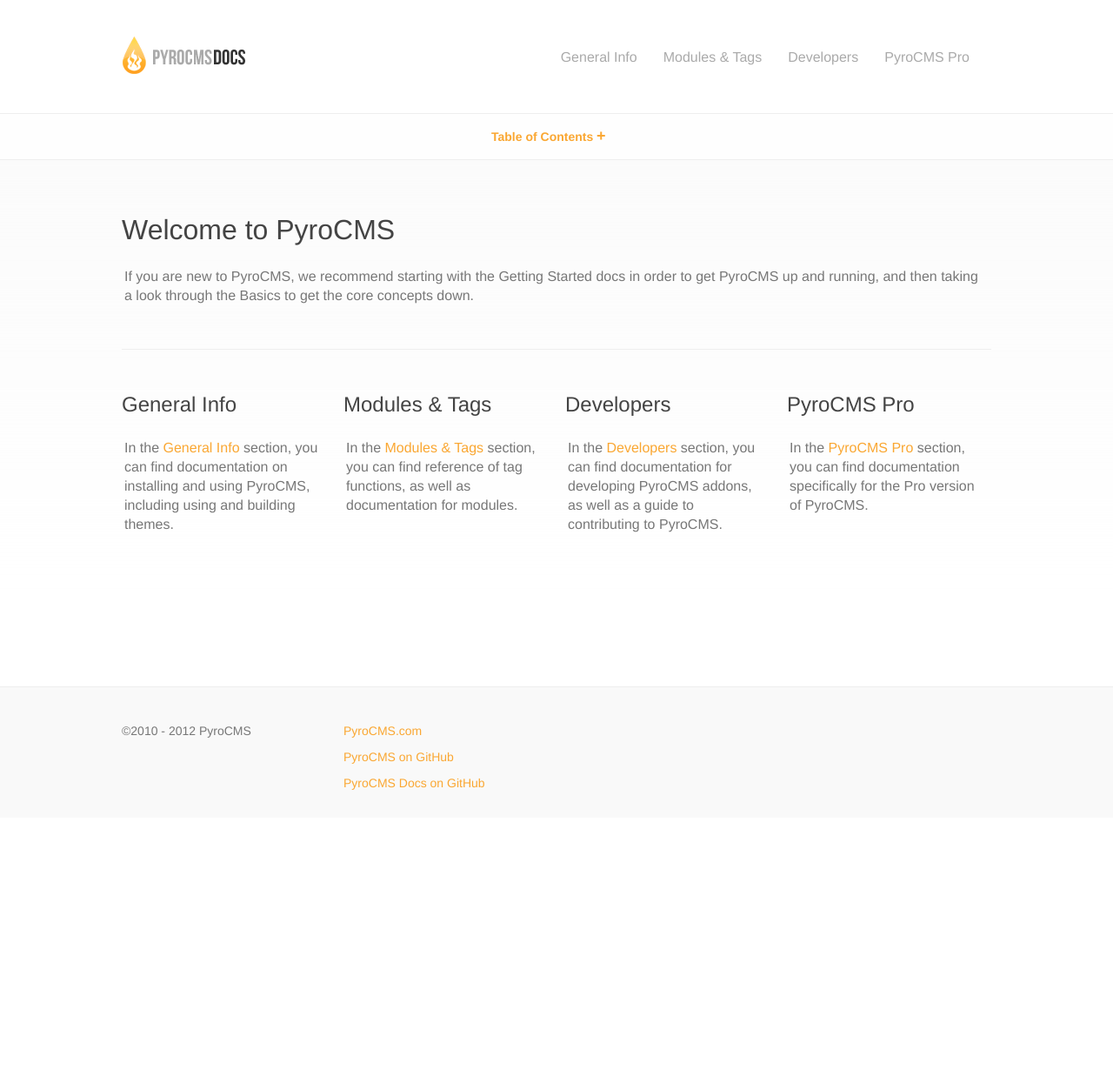
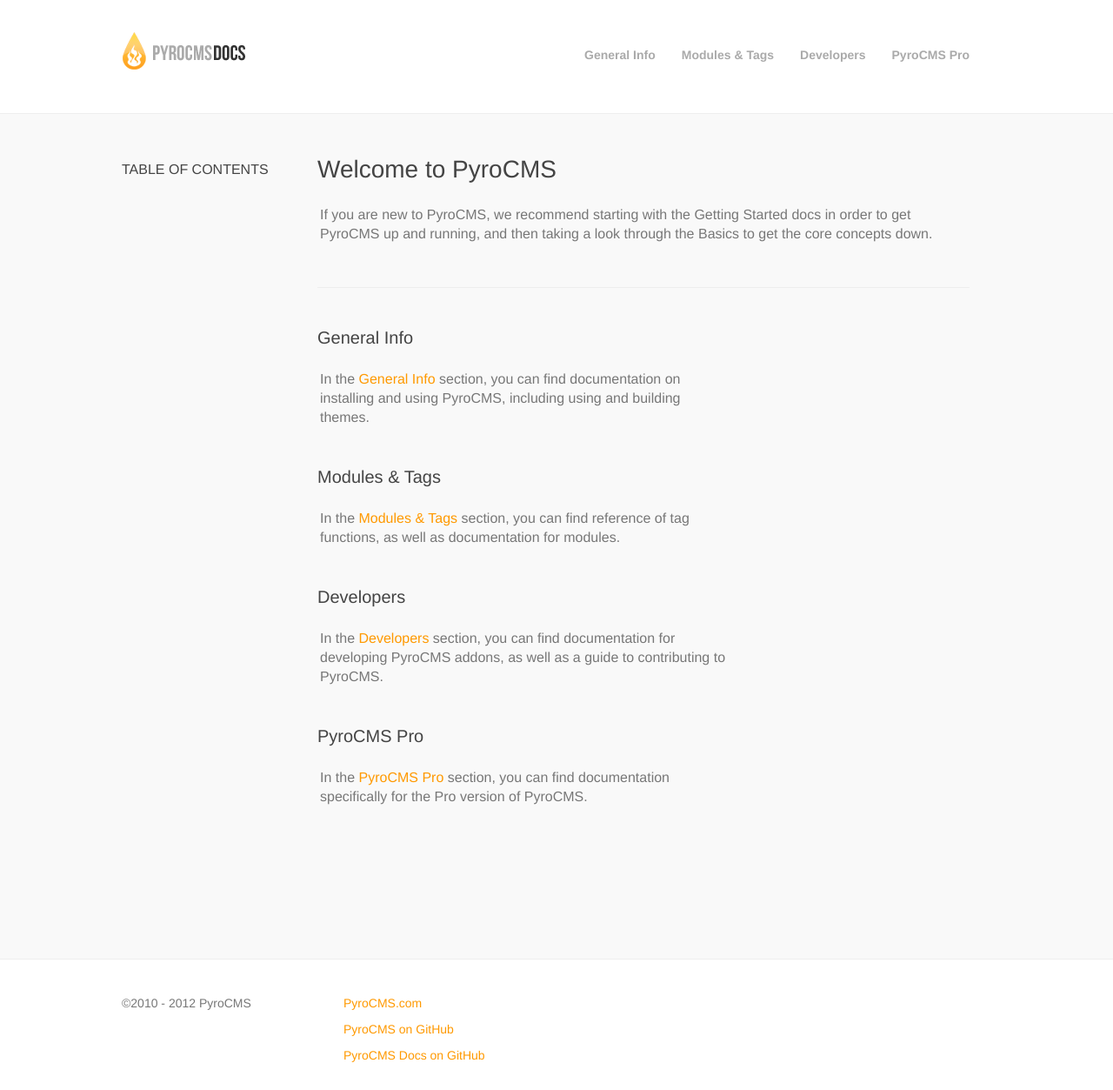
Before and after one commit to pyrocms/pyrocms-docs, a CodeIgniter app: page / in a window 1280 px wide. Shown: the whole page at 87% size. Before the commit the page ends 908 px from the top, so only its background shows below. Run offline with CodeIgniter, Linux system fonts and the light colour scheme; some libraries are stand-ins or nearby versions.

Commit message:
Reworked

```diff
--- a/assets/css/application.css
+++ b/assets/css/application.css
@@ -1,32 +1,31 @@
+/**
+ * Set defaults
+ */
 body {
-	background: #ffffff;
+	background: #f9f9f9;
 }
 
-/*
------------------------------------------------------
-wrapper, used to center and set width
------------------------------------------------------
+/**
+ * wrapper, used to center and set width
  */
 .wrapper {
 	margin: 0 auto;
 }
 
-/*
------------------------------------------------------
-header
------------------------------------------------------
+/**
+ * header
  */
 header {
+	background: #ffffff;
 	width: 100%;
+	height: 100px;
 	border-bottom: 1px solid #eeeeee;
-	height: 100px;
 	padding: 15px 0;
+	float: left;
 }
 
-/*
------------------------------------------------------
-logo
------------------------------------------------------
+/**
+ * logo
  */
 #logo {
 	margin-top: 3px;
@@ -47,15 +46,13 @@ logo
   	opacity: 0.5;
 }
 
-/*
------------------------------------------------------
-navigation
------------------------------------------------------
+/**
+ * navigation
  */
 #primary {
 	position: relative;
 	z-index: 999;
-	margin: 38px 0 0 0;
+	margin: 35px 0 0 0;
 	padding: 0;
 	float: right;
 	font-size: 11px;
@@ -71,7 +68,8 @@ navigation
 	color: #aaaaaa;
 	display: block;
 	padding: 3px 5px;
-	font-size: 16px;
+	font-size: 14px;
+	font-weight: 600;
 }
 
 #primary a:hover {
@@ -83,7 +81,7 @@ navigation
 }
 
 /* navigation dropdown */
-#primary ul ul{
+#primary ul ul {
 	background: #ffffff;
 	list-style: none;
 	position: absolute;
@@ -116,17 +114,42 @@ navigation
 	text-shadow: none;
 }
 
-/*
------------------------------------------------------
-main content
------------------------------------------------------
+/**
+ * Doc menu
+ */
+#doc_menu {
+	width: 175px;
+	margin-right: 50px;
+	margin-top: 2px;
+	float: left;
+	font-size: 14px;
+}
+
+#doc_menu ul {
+	padding-left: 0;
+	padding-bottom: 15px;
+}
+
+#doc_menu ul li {
+	font-size: 14px!important;
+	margin-bottom: 4px;
+	list-style: none;
+}
+
+#doc_menu p {
+	margin-bottom: 2px;
+}
+#doc_menu h4 {
+	margin-bottom: 2px;
+}
+
+/**
+ * main content
  */
 #content {
 	width: 100%;
-	background: url(../img/grad_bg.jpg) repeat-x;
 	border-bottom: 1px solid #eeeeee;
-	border-top: 1px solid #eeeeee;
-	padding: 35px 0 150px 0;
+	padding: 25px 0 150px 0;
 	margin: 0;
 	float: left;
 }
@@ -142,6 +165,11 @@ main content
 	border-radius: 2px;
 }
 
+#main {
+	width: 750px;
+	float: left;
+}
+
 .intro {
 	width: 100%;
 	margin-bottom: 25px;
@@ -150,55 +178,11 @@ main content
 	border-bottom: 1px solid #eeeeee;
 }
 
-#toc {
-	background: #fefefe;
-	width: 100%;
-	float: left;
-}
-
-#toc ul {
-	width: 150px;
-	height: 42px;
-	padding: 0;
-	margin: 0 auto;
-}
-
-#toc ul li a {
-	font-size: 14px;
-	font-weight: bold;
-	color: #faa732;
-	cursor: pointer;
-	margin: 0;
-	padding: 5px 0;
-	float: left;
-}
-
-#toc .toggle {
-	font-size: 18px;
-}
-
-#doc_menu {
-	padding-bottom: 50px!important;
-	display: none;
-}
-#doc_menu ul li {
-	font-size: 14px!important;
-	margin-bottom: 4px;
-}
-#doc_menu p {
-	margin-bottom: 2px;
-}
-#doc_menu h4 {
-	margin-bottom: 2px;
-}
-
-/*
------------------------------------------------------
-footer
------------------------------------------------------
+/**
+ * footer
  */
 footer {
-	background: #f9f9f9;
+	background: #ffffff;
 	width: 100%;
 	padding: 25px 0 15px 0;
 }
--- a/assets/css/workless.css
+++ b/assets/css/workless.css
@@ -43,7 +43,7 @@ Base
 * { font-family: "Helvetica Neue", Helvetica, Arial, Verdana, sans-serif; }
 html, body { background: transparent; height: 100%; }
 body {  margin: 0; padding: 0; width: 100%; overflow-x: hidden; }
-body, button, input, select, textarea { color: #444444; }
+body, button, input, select, textarea { color: #333333; }
 
 ::-moz-selection { background: #FFA335; color: #ffffff; text-shadow: none; }
 ::selection { background: #FFA335; color: #ffffff; text-shadow: none; }
@@ -58,7 +58,7 @@ Links
 -------------------------------------------------------------------------------------------------------
 */
 
-a { color: #faa732; font-weight: inherit; font-size: inherit; text-decoration: none; -webkit-transition: 250ms linear all;
+a { color: #ff9900; font-weight: inherit; font-size: inherit; text-decoration: none; -webkit-transition: 250ms linear all;
 -moz-transition: 250ms linear all; transition: 250ms linear all; }
 a:hover { color: #555555; }
 a:active { color: #333333; }
@@ -120,24 +120,24 @@ sup { top: -0.5em; }
 sub { bottom: -0.25em; }
 
 /* Give paragraphs some default styling. */
-p { font-size: 14px; color: #777777; font-weight: normal; line-height: 22px; margin: 0 3px 25px 3px; }
-p small { font-size: 12px; color: #777777; }
+p { font-size: 14px; color: #333333; font-weight: normal; line-height: 22px; margin: 0 3px 25px 3px; }
+p small { font-size: 12px; color: #333333; }
 
 /* Give headings some default styling. */
 h1, h2, h3, h4, h5, h6, h1 a, h2 a, h3 a, h4 a, h5 a, h6 a { font-weight: 200; margin-bottom: 25px; }
 h1, h2, h3, h4, h5, h6 { color: #444444; }
 
 /* Set individual heading styles */
-h1 { font-size: 32px; line-height: 36px; }
+h1 { font-size: 28px; line-height: 32px; }
 h1 small { font-size: 12px; }
 
-h2 { font-size: 28px; line-height: 32px; }
+h2 { font-size: 24px; line-height: 28px; }
 h2 small { font-size: 12px; }
 
-h3 { font-size: 24px; line-height: 28px; }
+h3 { font-size: 20px; line-height: 24px; }
 h3 small { font-size: 12px; }
 
-h4 { font-size: 20px; line-height: 24px; }
+h4 { font-size: 18px; line-height: 22px; }
 h4 small { font-size: 12px; }
 
 h5 { font-size: 16px; line-height: 20px; }
@@ -164,7 +164,7 @@ ul, ol { margin: 0 0 15px 0; padding: 0; }
 ul ul, ul ol, ol ol, ol ul { margin-bottom: 0; }
 ul { list-style: disc; }
 ol { list-style: decimal; }
-li { font-size: 14px; line-height: 20px; color: #555555; margin-bottom: 10px; list-style: none; }
+li { font-size: 14px; line-height: 20px; color: #333333; margin-bottom: 10px; list-style: none; }
 
 /* Add a simple class for removing list style */
 ul.unstyled { list-style: none; margin-left: 0; }
--- a/assets/embeds/footer.html
+++ b/assets/embeds/footer.html
@@ -1,3 +1,6 @@
+			</div>
+			<!-- /main -->
+
 		</div>
 	</section>
 	<!-- /content -->
--- a/assets/embeds/header.html
+++ b/assets/embeds/header.html
@@ -54,93 +54,64 @@
 	</header>
 	<!-- /header -->
 
-	<!-- toc -->
-	<div id="toc">
-		<ul id="toggle">
-			<li><a id="open">Table of Contents <span class="toggle">+</span></a></li>
-			<li><a id="close" style="display:none;">Table of Contents <span class="toggle">-</span></a></li>
-		</ul>
-	</div>
-	<!-- /toc -->
+	<!-- content -->
+	<section id="content">
+		<div class="wrapper">
 
 			<!-- doc_menu -->
 			<div id="doc_menu">
-		<div class="wrapper">
+				<h5>TABLE OF CONTENTS</h5>
 				{{ if segment_1 == 'general' }}
-				<div class="one_quarter">
-					<h4>About PyroCMS</h4>
+					<strong>About PyroCMS</strong>
 					{{ nav:auto start='general/about' }}
-				</div>
 
-				<div class="one_quarter">
-					<h4>Getting Started</h4>
+					<strong>Getting Started</strong>
 					{{ nav:auto start='general/getting-started' }}
 
-					<h4>Alternate Server Environments</h4>
+					<strong>Alternate Server Environments</strong>
 					{{ nav:auto start='general/getting-started/alternate-server-environments' }}
-				</div>
 
-				<div class="one_quarter">
-					<h4>Basics</h4>
+					<strong>Basics</strong>
 					{{ nav:auto start='general/basics' }}
-				</div>
 
-				<div class="one_quarter last">
-					<h4>Theming</h4>
+					<strong>Theming</strong>
 					{{ nav:auto start='general/theming' }}
-				</div>
 				{{ endif }}
 
 				{{ if segment_1 == 'modules-and-tags' }}
-				<div class="one_full tags">
-					<h4>Tag Reference</h4>
+					<strong>Tag Reference</strong>
 					{{ nav:auto start='modules-and-tags/tag-reference' }}
-				</div>
 				{{ endif }}
 
 				{{ if segment_1 == 'developers' }}
-				<div class="one_quarter">
-					<h4>Developer Basics</h4>
+					<strong>Developer Basics</strong>
 					{{ nav:auto start='developers/basics' }}
 
 					<p><strong>Contributing to PyroCMS</strong></p>
 					{{ nav:auto start='developers/contributing' }}
-				</div>
 
-				<div class="one_quarter">
-					<h4>Add-on Development</h4>
+					<strong>Add-on Development</strong>
 					{{ nav:auto start='developers/addons' }}
 
-					<p><strong>Module Development</strong></p>
+					<strong><strong>Module Development</strong></p>
 					{{ nav:auto start='developers/addons/modules' }}
-				</div>
 
-				<div class="one_quarter">
-					<h4>Developer Tools</h4>
+					<strong>Developer Tools</strong>
 					{{ nav:auto start='developers/tools' }}
-				</div>
 
-				<div class="one_quarter last">
-					<h4>Streams Core API</h4>
+					<strong>Streams Core API</strong>
 					{{ nav:auto start='developers/tools/streams-api' }}
-				</div>
 				{{ endif }}
 
 				{{ if segment_1 == 'pyrocms-pro' }}
-				<div class="one_quarter">
-					<h4>About</h4>
+					<strong>About</strong>
 					{{ nav:auto start='pyrocms-pro/about' }}
-				</div>
 
-				<div class="one_quarter last">
-					<h4>Features</h4>
+					<strong>Features</strong>
 					{{ nav:auto start='pyrocms-pro/features' }}
-				</div>
 				{{ endif }}
-		</div>
 		</div>
 		<!-- /doc_menu -->
 
-	<!-- content -->
-	<section id="content">
-		<div class="wrapper">
+		<!-- main -->
+		<div id="main">
--- a/assets/js/script.js
+++ b/assets/js/script.js
@@ -57,19 +57,6 @@ $("nav select").change(function() {
   window.location = $(this).find("option:selected").val();
 });
 
-// toc
-$("#open").click(function(){
-	$("#doc_menu").slideDown(1000);
-});
-
-$("#close").click(function(){
-	$("#doc_menu").slideUp(1000);
-});
-
-$("#toggle a").click(function () {
-	$("#toggle a").toggle();
-});
-
 // Tipsy
 $('.tooltip').tipsy({
 	gravity: $.fn.tipsy.autoNS,
--- a/content/index.md
+++ b/content/index.md
@@ -3,22 +3,22 @@
 <p class="flarge muted">If you are new to PyroCMS, we recommend starting with the Getting Started docs in order to get PyroCMS up and running, and then taking a look through the Basics to get the core concepts down.</p>
 </div>
 
-<div class="one_quarter">
+<div class="one_half">
 <h3>General Info</h3>
 <p class="flarge muted">In the {{ link uri="general" title="General Info" }} section, you can find documentation on installing and using PyroCMS, including using and building themes.</p>
 </div>
 
-<div class="one_quarter">
+<div class="one_half">
 <h3>Modules &amp; Tags</h3>
 <p class="flarge muted">In the {{ link uri="modules-and-tags" title="Modules &amp; Tags" }} section, you can find reference of tag functions, as well as documentation for modules.</p>
 </div>
 
-<div class="one_quarter">
+<div class="one_half">
 <h3>Developers</h3>
 <p class="flarge muted">In the {{ link uri="developers" title="Developers" }} section, you can find documentation for developing PyroCMS addons, as well as a guide to contributing to PyroCMS.</p>
 </div>
 
-<div class="one_quarter last">
+<div class="one_half last">
 <h3>PyroCMS Pro</h3>
 <p class="flarge muted">In the {{ link uri="pyrocms-pro" title="PyroCMS Pro" }} section, you can find documentation specifically for the Pro version of PyroCMS.</p>
 </div>
```
Also changed, not shown: content/general/index.md (+6 -8 lines), content/general/about/changelog.md. Lines whose indentation alone changed are shown as unchanged.
